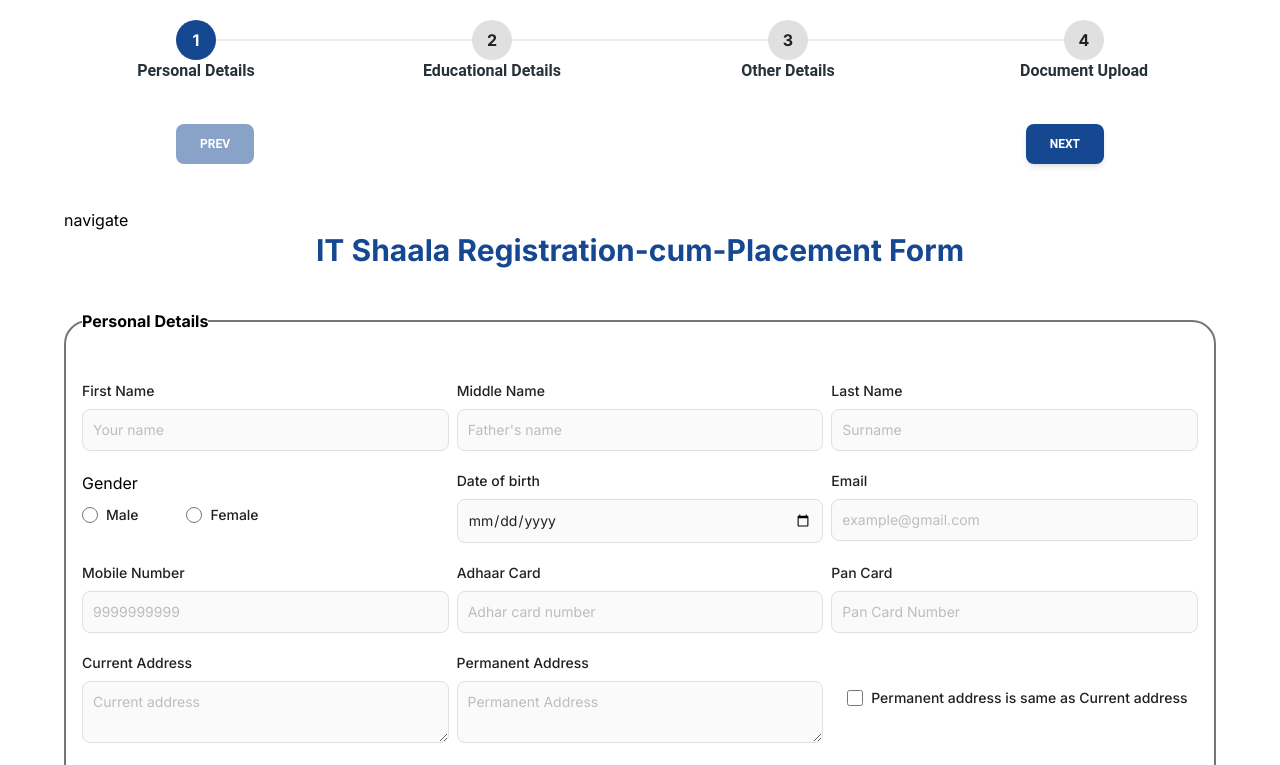
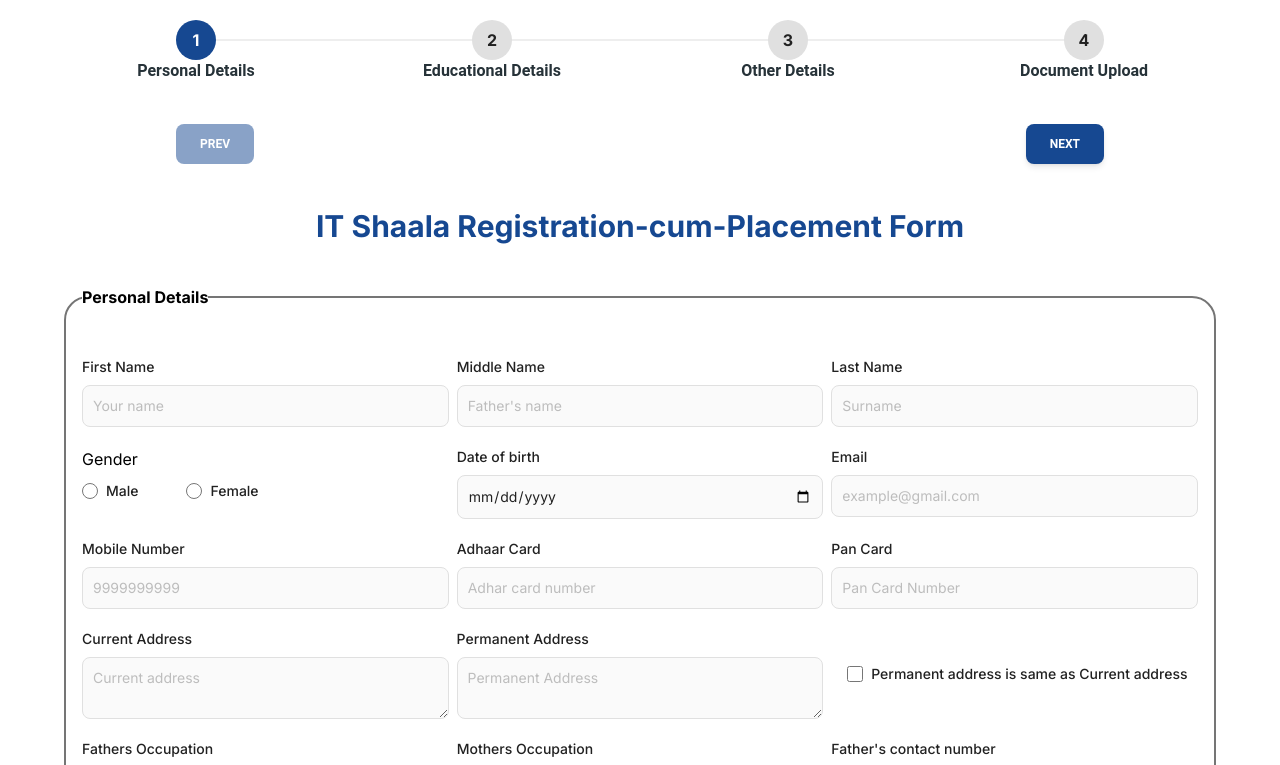
Before and after one commit to Salman-S7/it-shaala, a Next.js app in the folder student-ragistration/: page / in a window 1280 px wide. Shown: the top 765 px of the page. Built offline with nearby package versions, Linux system fonts and the light colour scheme.

Commit message:
removed navigate button

```diff
--- a/student-ragistration/app/components/form.js
+++ b/student-ragistration/app/components/form.js
@@ -407,13 +407,6 @@
       </div>
 
       <div className="max-w-6xl md:mx-auto mx-4  my-8 mt-52 no-scrollbar">
-        <button
-          onClick={() =>
-            router.push("/print-pdf", { query: { name: "salman" } })
-          }
-        >
-          navigate
-        </button>
         {tab === 0 ? (
           <PersonalDetails
             firstName={firstName}
```
